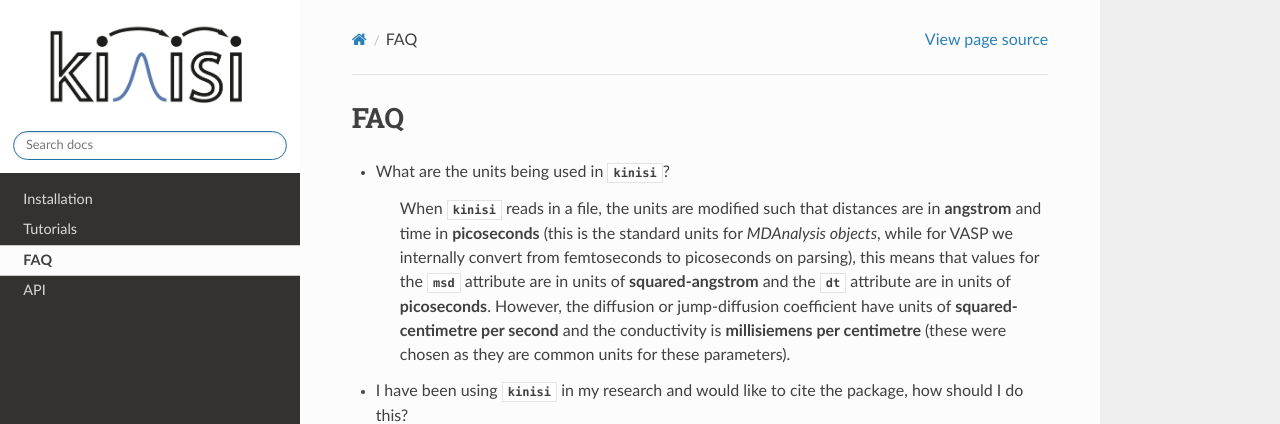
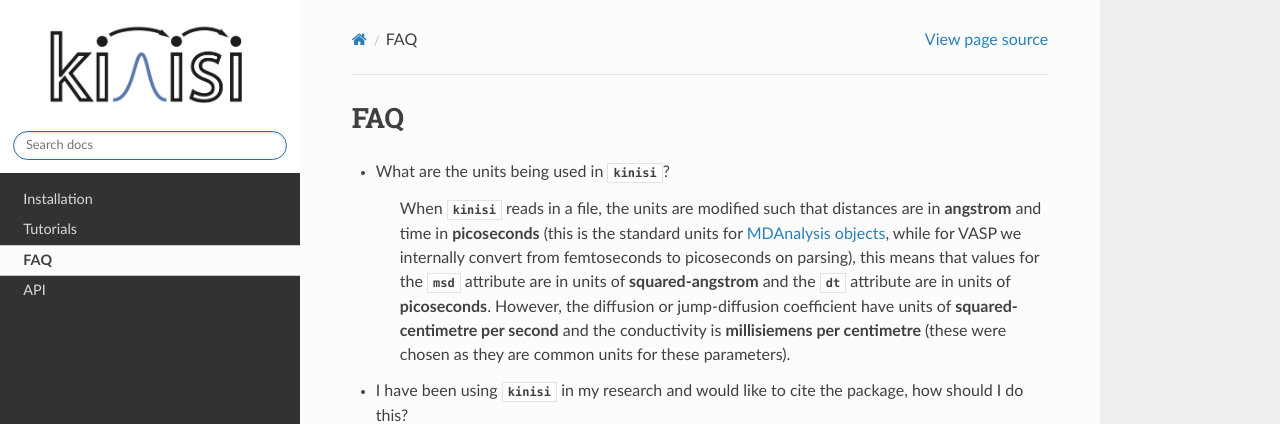
Before and after one commit to bjmorgan/kinisi, a Sphinx documentation site: the page built from docs/source/faq.rst, in a window 1280 px wide. Shown: the top 424 px of the page. Built offline with Sphinx 7.4.7 and the Read the Docs theme 2.0.0, drawn with Linux system fonts in a browser that asks for light colours; formulas are drawn with MathJax 3; the version number could not be read and is left out.

Commit message:
Update faq.rst

```diff
--- a/docs/source/faq.rst
+++ b/docs/source/faq.rst
@@ -3,7 +3,7 @@
 
 - What are the units being used in :py:mod:`kinisi`?
 
-    When :py:mod:`kinisi` reads in a file, the units are modified such that distances are in **angstrom** and time in **picoseconds** (this is the standard units for `MDAnalysis objects`, while for VASP we internally convert from femtoseconds to picoseconds on parsing), this means that values for the :py:attr:`msd` attribute are in units of **squared-angstrom** and the :py:attr:`dt` attribute are in units of **picoseconds**. However, the diffusion or jump-diffusion coefficient have units of **squared-centimetre per second** and the conductivity is **millisiemens per centimetre** (these were chosen as they are common units for these parameters).
+    When :py:mod:`kinisi` reads in a file, the units are modified such that distances are in **angstrom** and time in **picoseconds** (this is the standard units for `MDAnalysis objects`_, while for VASP we internally convert from femtoseconds to picoseconds on parsing), this means that values for the :py:attr:`msd` attribute are in units of **squared-angstrom** and the :py:attr:`dt` attribute are in units of **picoseconds**. However, the diffusion or jump-diffusion coefficient have units of **squared-centimetre per second** and the conductivity is **millisiemens per centimetre** (these were chosen as they are common units for these parameters).
 
 - I have been using :py:mod:`kinisi` in my research and would like to cite the package, how should I do this?
 
```
